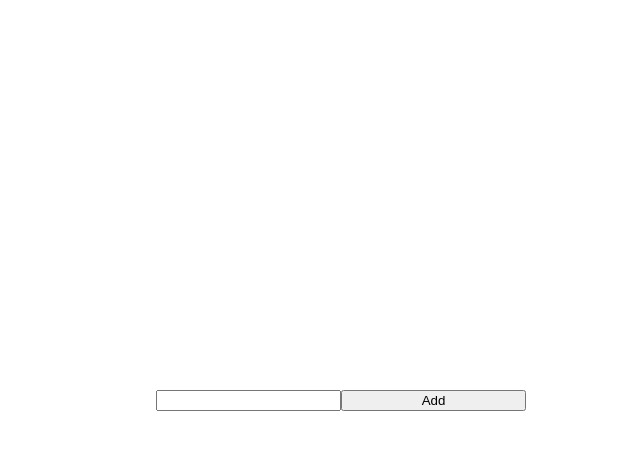
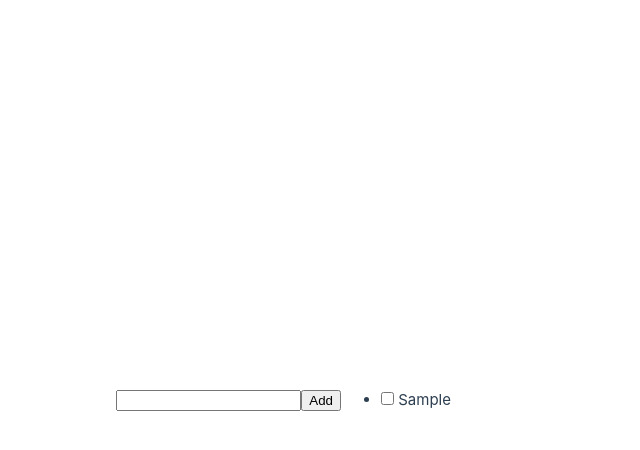
Before and after one commit to ayaosamaramadan/Planora, a Vue app in the folder frontend/: page / in a window 1280 px wide. Both pictures are taken after typing "Sample" into the empty fields and a click on the button "Add". Shown: the top 450 px of the page, without its empty margins (299-939 px from the left). Built offline with nearby package versions, Linux system fonts and the light colour scheme.

Commit message:
show tasks

```diff
--- a/frontend/src/App.vue
+++ b/frontend/src/App.vue
@@ -19,10 +19,19 @@ onMounted(() => {
 </script>
 
 <template>
-  <input v-model="newTask" />
-  <button @click="addTask">Add</button>
+  <div>
+    <input v-model="newTask" />
+    <button @click="addTask">Add</button>
+  </div>
+
+  <div>
+    <ul>
+      <li v-for="task in tasks" :key="task.id">
+        <input type="checkbox" v-model="task.done" />
+        {{ task.title }}
+      </li>
+    </ul>
+  </div>
 </template>
 
-<style scoped>
-
-</style>
+<style scoped></style>
```
